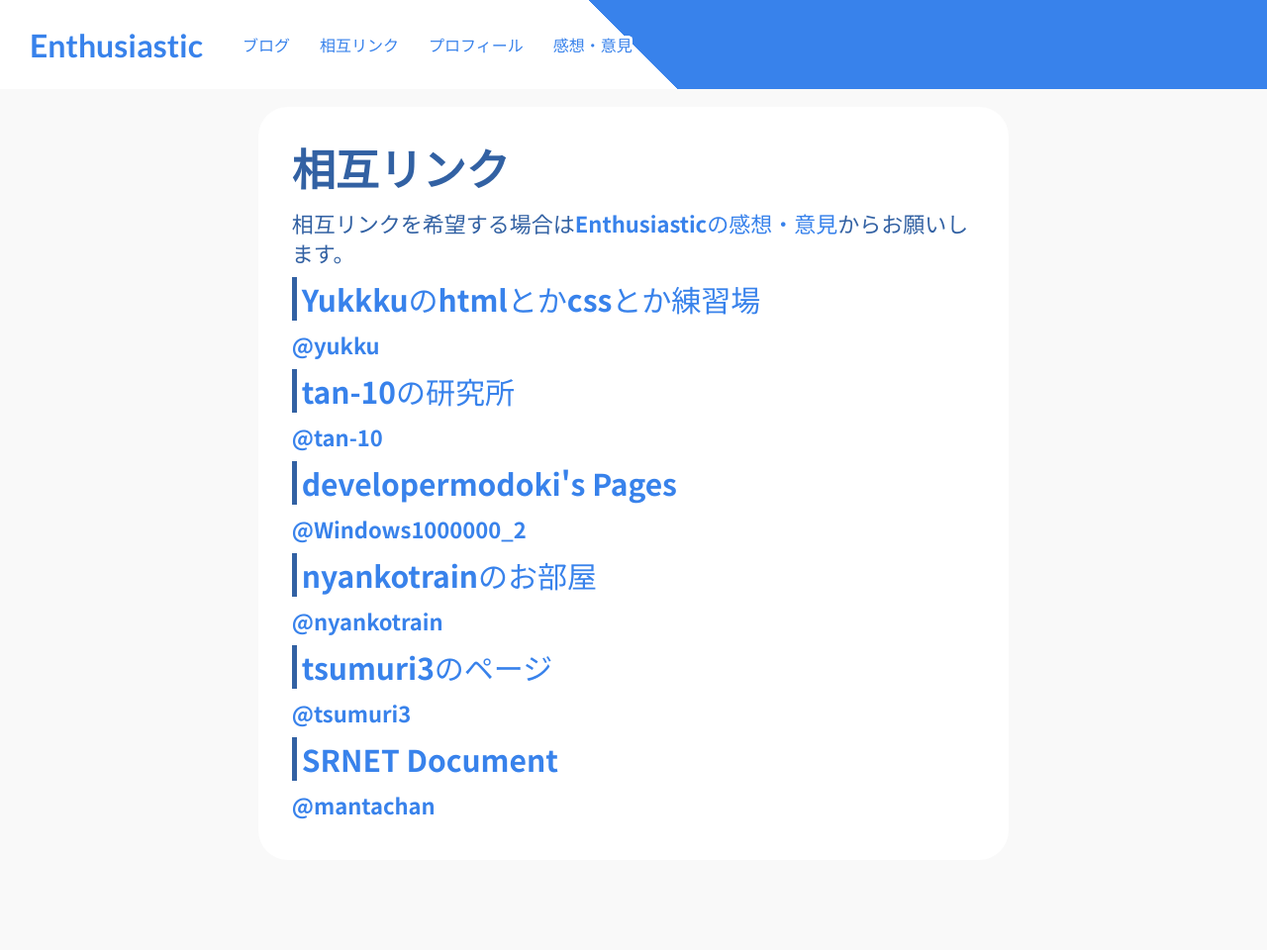
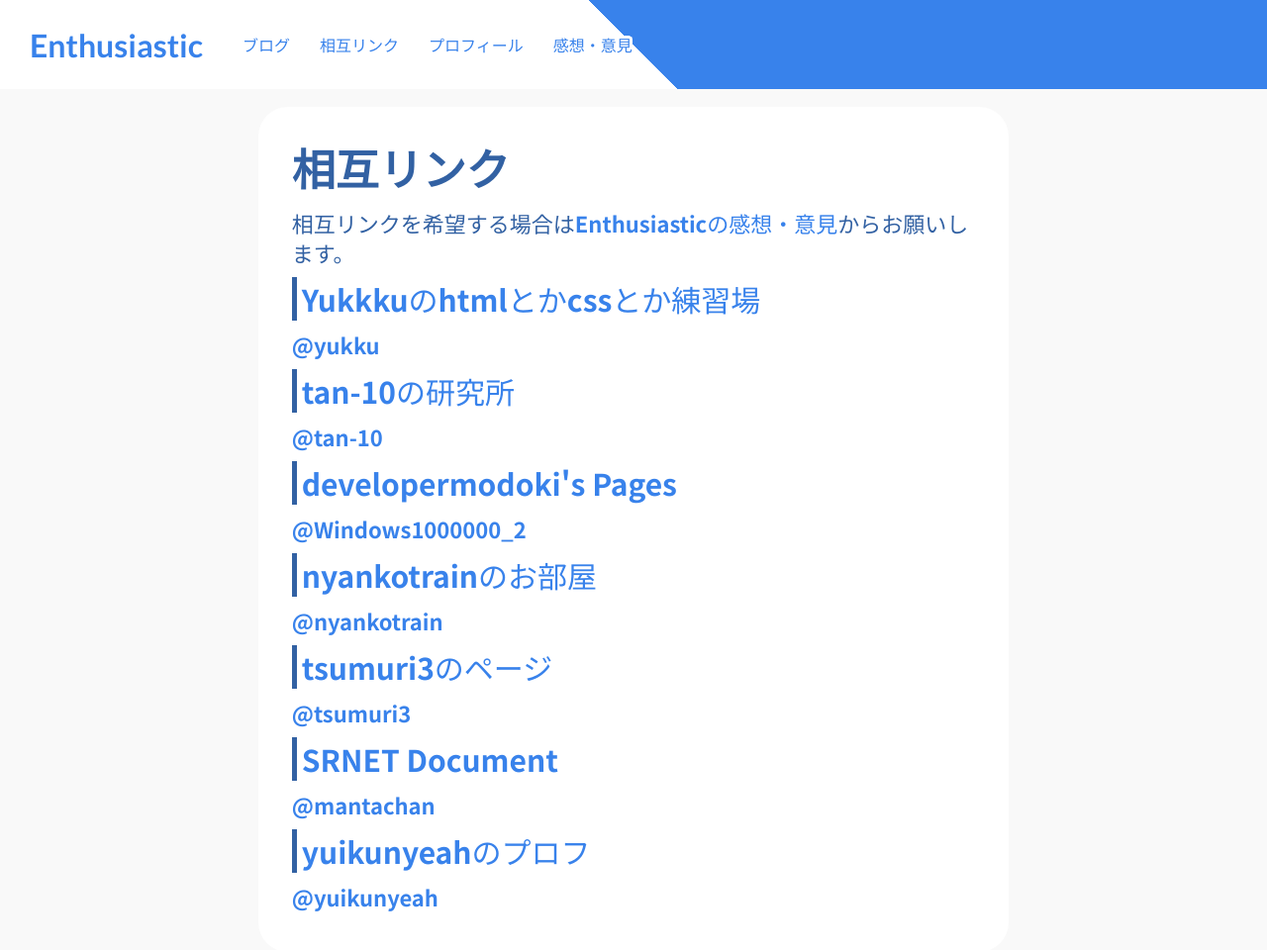
Before and after one commit to Diawadenta/Diawadenta.github.io, a Jekyll site: the page built from interlinks.md, in a window 1280 px wide and 975 px high. Shown: the top 960 px of the window at 99% size. Built offline with Jekyll 4.4.1, drawn with Linux system fonts in a browser that asks for light colours.

Commit message:
Update interlinks.md

```diff
--- a/interlinks.md
+++ b/interlinks.md
@@ -27,3 +27,7 @@ pagename: 相互リンク
 <h2><a href="https://srnet.cf/">SRNET Document</a></h2>
 
 <a href="https://scratch.mit.edu/users/mantachan/">@mantachan</a>
+
+<h2><a href="https://yuikunyeah.github.io/homepage/profile.html">yuikunyeahのプロフ</a></h2>
+
+<a href="https://scratch.mit.edu/users/yuikunyeah/">@yuikunyeah</a>
```
